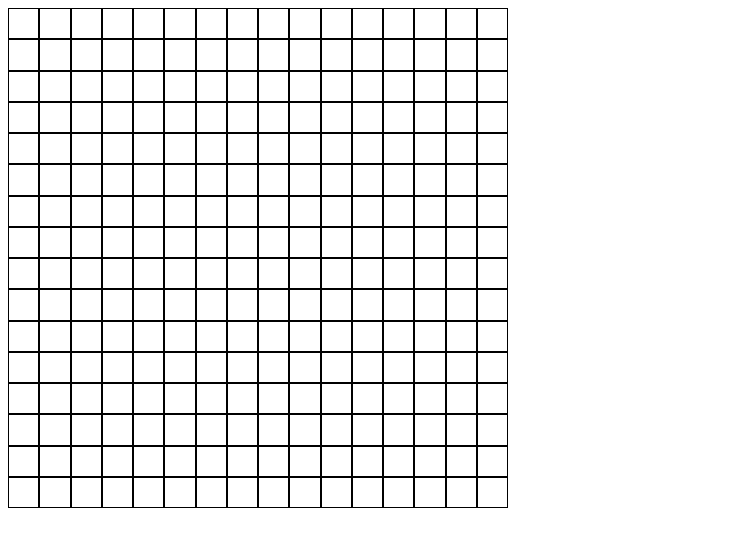
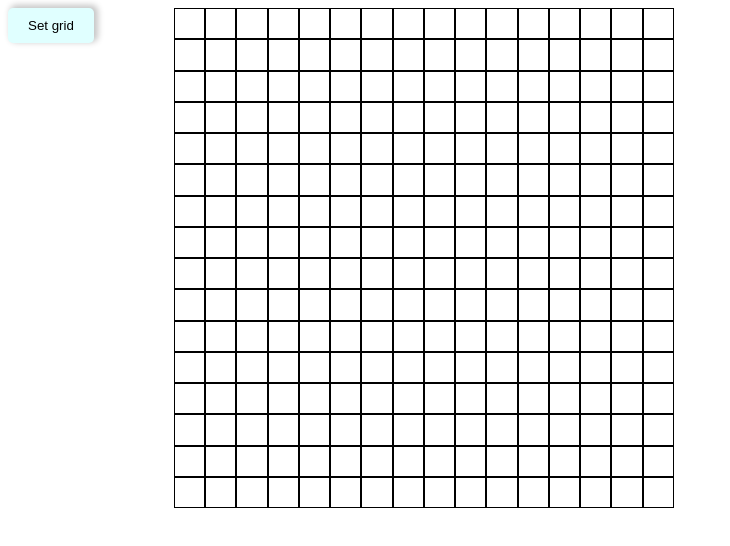
Before and after one commit to hunterjmk/etch-a-sketch, a plain HTML site: page index.html in a window 1280 px wide. Shown: the whole page, without its empty margins (0-730 px from the left). Drawn offline with Linux system fonts and the light colour scheme.

Commit message:
Set user generated grid change
Basically allowing the to change dimension of the grid one a click of a button!

```diff
--- a/index.html
+++ b/index.html
@@ -8,8 +8,14 @@
     <link rel="stylesheet" href="styles.css">
 </head>
 <body>
+    <div class="screen">
+        <section>
+            <button id="grid-btn">Set grid</button>
+        </section>
+        <div class="container" id="container">
 
-    <div class="container" id="container"></div>
+        </div>
+    </div>
 
     <script src="script.js"></script>
 </body>
--- a/script.js
+++ b/script.js
@@ -11,15 +11,35 @@ function makeGrid(num) {
             container.appendChild(square);
         }
     }
+    addHoverEffect();
 }
 makeGrid(16);
 
+// Change Grid Size
+const gridBtn = document.querySelector('#grid-btn');
+
+function changeGridSize() {
+    let newNum = parseInt(prompt('Enter new grid dimension, between 1 and 100: '));
+
+    if (newNum < 1 || newNum > 100 || isNaN(newNum)) {
+        alert('Grid Size must be between 1 and 100!');
+    } else {
+        container.innerHTML = '';
+
+        makeGrid(newNum);
+    }
+}
+
+gridBtn.addEventListener('click', changeGridSize);
+
 // Change Color on mouse over
 
-const squares = document.querySelectorAll('.square');
+function addHoverEffect() {
+    const squares = document.querySelectorAll('.square');
 
-squares.forEach((square) => {
-    square.addEventListener('mouseover', () => {
+    squares.forEach((square) => {
+        square.addEventListener('mouseover', () => {
         square.style.background = 'brown';
-    });
-});
+        });
+    })
+;}
--- a/styles.css
+++ b/styles.css
@@ -2,6 +2,12 @@
 *::before,
 *::after {
     box-sizing: border-box;
+}
+
+.screen {
+    display: flex;
+    gap: 5rem;
+    box-shadow: ;
 }
 
 .container {
@@ -14,3 +20,11 @@
 .square {
     border: 1px solid #000;
 }
+
+#grid-btn {
+    padding: 10px 20px;
+    border: 0;
+    background: lightcyan;
+    border-radius: 5px;
+    box-shadow: 3px -2px 6px 1px rgba(0, 0, 0, 0.23);
+}
```
